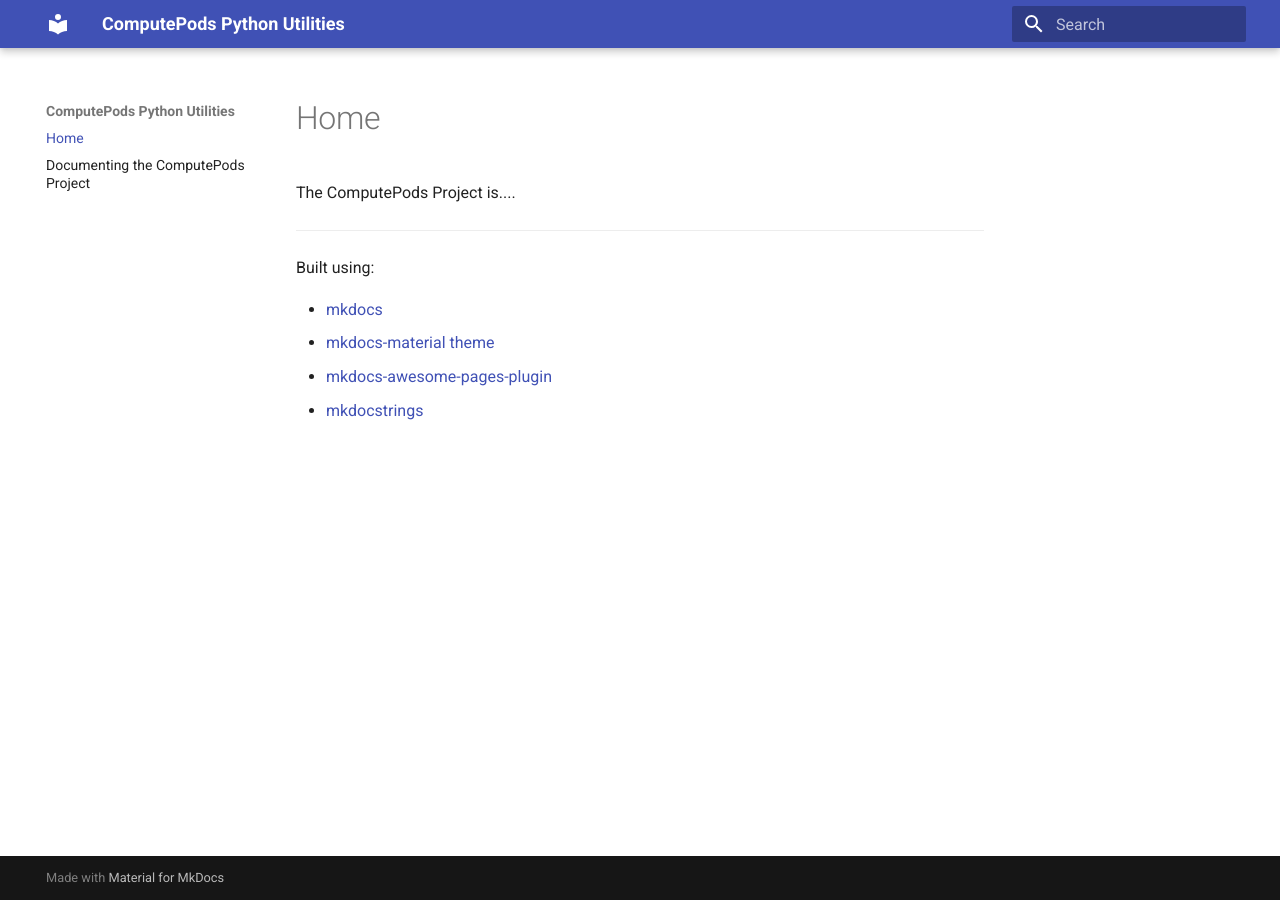
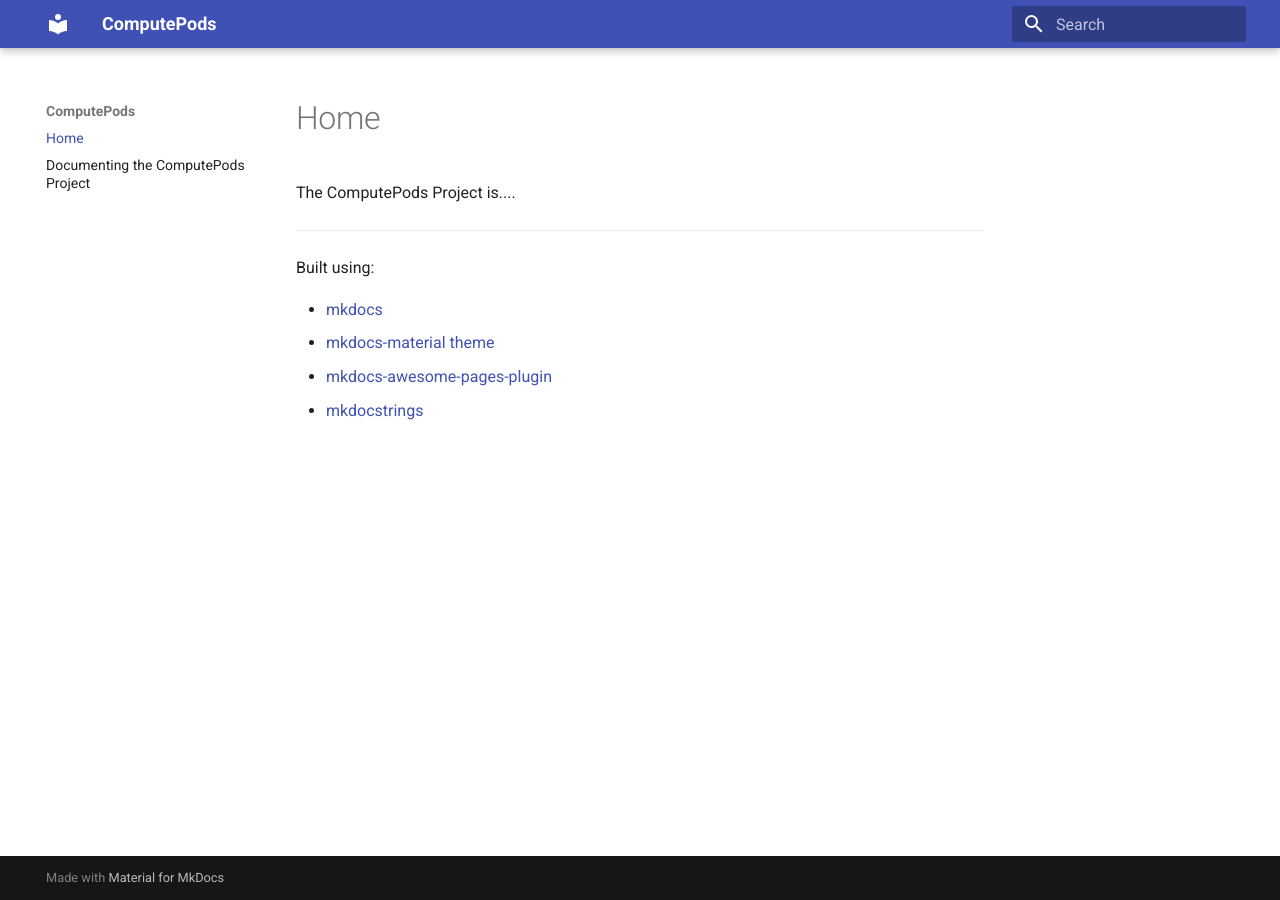
Before and after one commit to computePods/computePods.github.io, an MkDocs documentation site: the page built from docs/index.md, in a window 1280 px wide. Built offline with MkDocs 1.6.1 and Material for MkDocs 9.7.7, drawn with Linux system fonts in a browser that asks for light colours.

Commit message:
corrected site name

```diff
--- a/mkdocs.yml
+++ b/mkdocs.yml
@@ -1,4 +1,4 @@
-site_name: ComputePods Python Utilities
+site_name: ComputePods
 
 plugins:
   - search
```
